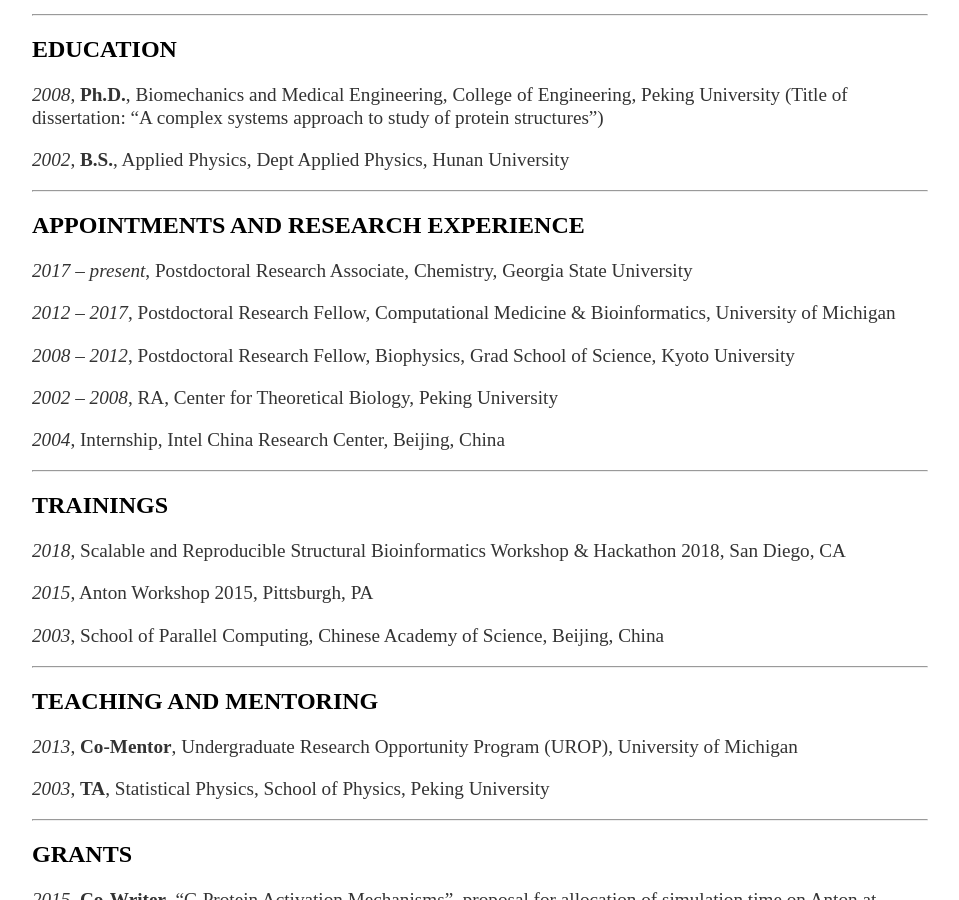
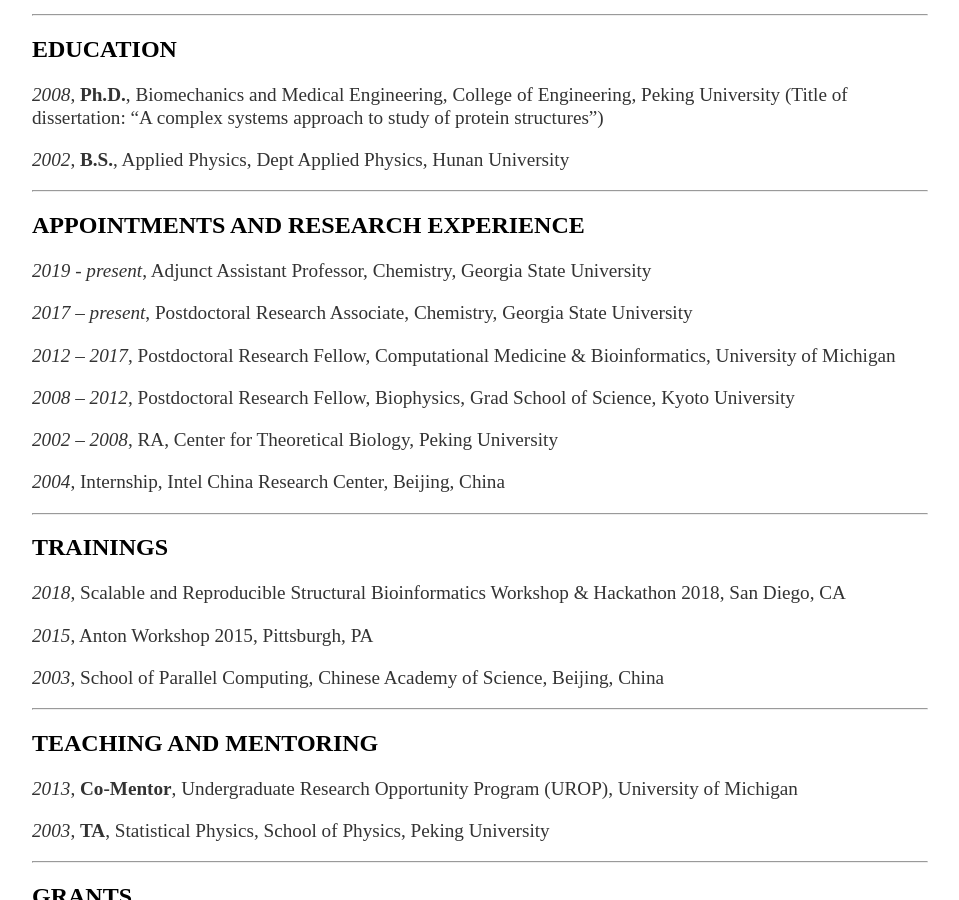
Before and after one commit to xinqyao/xinqyao.github.io, a Jekyll site: the page built from cv/index.md, in a window 1280 px wide and 900 px high, scrolled down 437 px. Shown: the whole window, without its empty margins (160-1119 px from the left). Built offline with Jekyll 4.4.1, drawn with Linux system fonts in a browser that asks for light colours.

Commit message:
Update index.md

```diff
--- a/cv/index.md
+++ b/cv/index.md
@@ -23,6 +23,7 @@
 ---
 
 ## APPOINTMENTS AND RESEARCH EXPERIENCE
+<p> <em>2019 - present</em>, Adjunct Assistant Professor, Chemistry, Georgia State University </p>
 <p> <em>2017 – present</em>, Postdoctoral Research Associate, Chemistry, Georgia State University </p>
 <p> <em>2012 – 2017</em>, Postdoctoral Research Fellow, Computational Medicine & Bioinformatics, University of Michigan </p>
 <p> <em>2008 – 2012</em>, Postdoctoral Research Fellow, Biophysics, Grad School of Science, Kyoto University </p>
```
